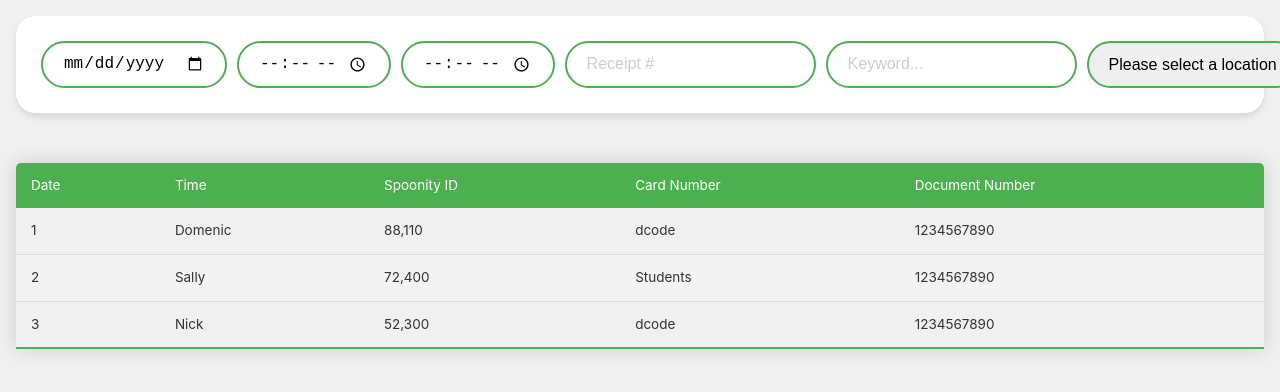
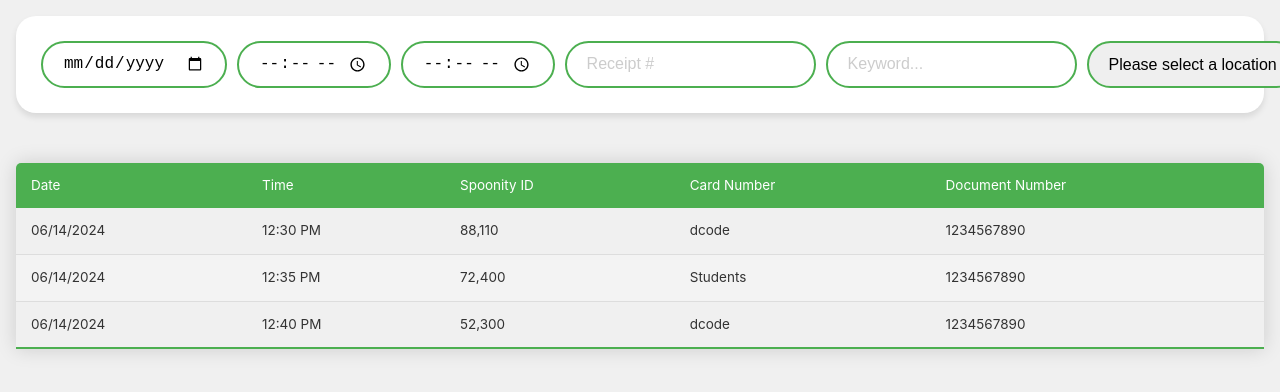
Before and after one commit to Cabezlea/AdminToolSweet, a Vue app: page /Home in a window 1280 px wide. Shown: the top 392 px of the page. Built offline with nearby package versions, Linux system fonts and the light colour scheme.

Commit message:
Added a dynamic table so we could have more messages without having to add the rows manually

```diff
--- a/src/components/Home.vue
+++ b/src/components/Home.vue
@@ -32,26 +32,12 @@
           </tr>
         </thead>
         <tbody>
-          <tr>
-            <td>1</td>
-            <td>Domenic</td>
-            <td>88,110</td>
-            <td>dcode</td>
-            <td>1234567890</td>
-          </tr>
-          <tr class="active-row">
-            <td>2</td>
-            <td>Sally</td>
-            <td>72,400</td>
-            <td>Students</td>
-            <td>1234567890</td>
-          </tr>
-          <tr>
-            <td>3</td>
-            <td>Nick</td>
-            <td>52,300</td>
-            <td>dcode</td>
-            <td>1234567890</td>
+           <tr v-for="result in results" :key="result.id" :class="{ 'active-row': result.active }">
+            <td>{{ result.date }}</td>
+            <td>{{ result.time }}</td>
+            <td>{{ result.spoonityId }}</td>
+            <td>{{ result.cardNumber }}</td>
+            <td>{{ result.documentNumber }}</td>
           </tr>
         </tbody>
       </table>
@@ -65,7 +51,15 @@ export default {
     return {
       selectedLocation: '',// Selected location by the user
       startTime: '',
-      endTime: ''
+      endTime: '',
+      date: '',
+      receiptNumber: '',
+      keyword: '',
+      results: [
+        { id: 1, date: '06/14/2024', time: '12:30 PM', spoonityId: '88,110', cardNumber: 'dcode', documentNumber: '1234567890', active: false },
+        { id: 2, date: '06/14/2024', time: '12:35 PM', spoonityId: '72,400', cardNumber: 'Students', documentNumber: '1234567890', active: true },
+        { id: 3, date: '06/14/2024', time: '12:40 PM', spoonityId: '52,300', cardNumber: 'dcode', documentNumber: '1234567890', active: false }
+      ]
     };
   },
   methods: {
@@ -76,7 +70,20 @@ export default {
     submitForm() {
       console.log(`Time Range: ${this.startTime} - ${this.endTime}`)
       // Perform search based on the time range and other criteria
-
+      this.addResult ();
+    },
+    addResult() {
+      const newId = this.results.length + 1;
+      const newResults = {
+        id: newId,
+        date: this.date,
+        time: '${this.startTime}-${this.endTime}',
+        spoonityId: 'New ID',
+        cardNumber: 'New Card',
+        documentNumber: 'New Doc',
+        active: false
+      };
+      this.results.push(newResults);
     }
   }
 }
```
